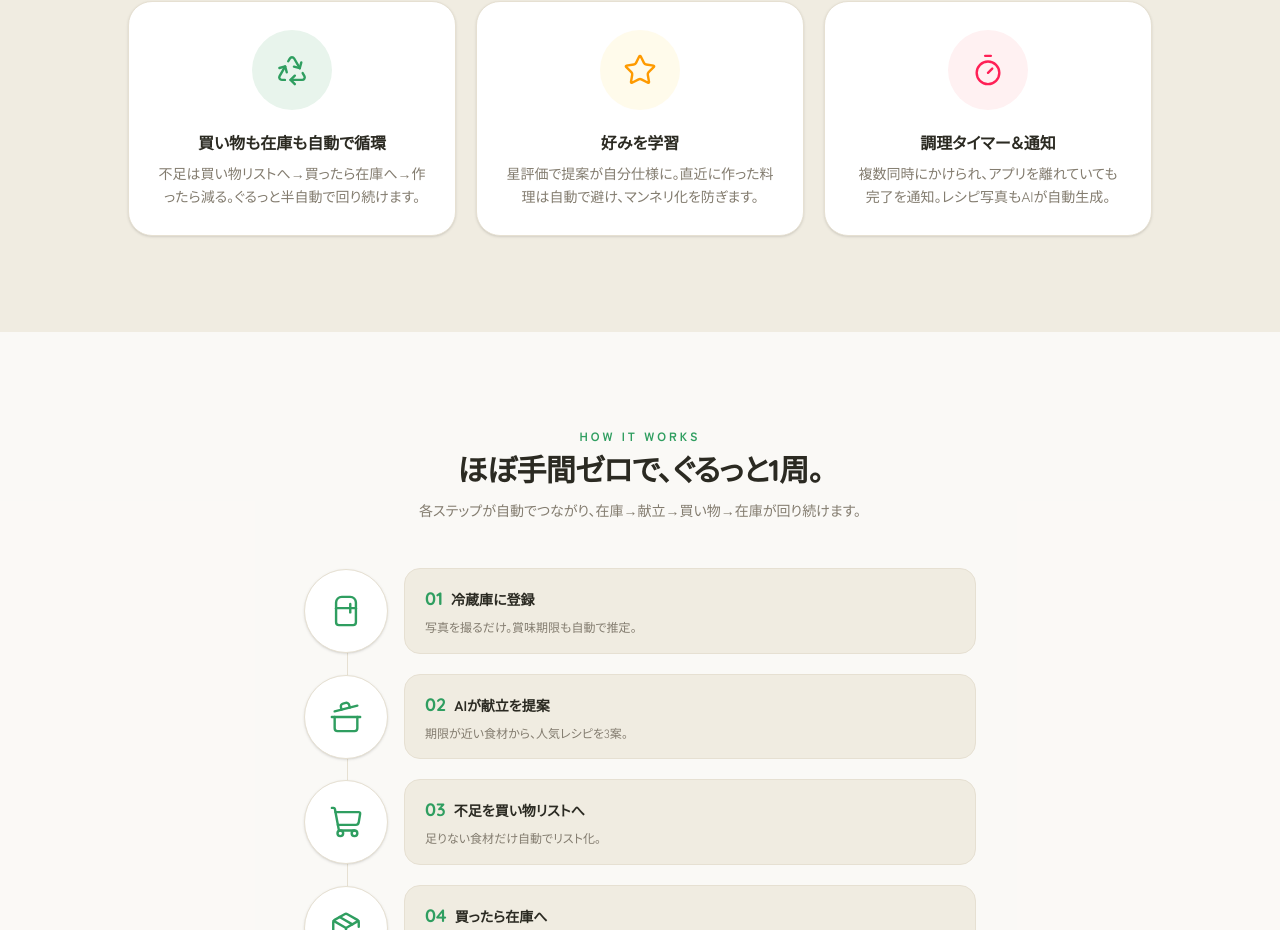
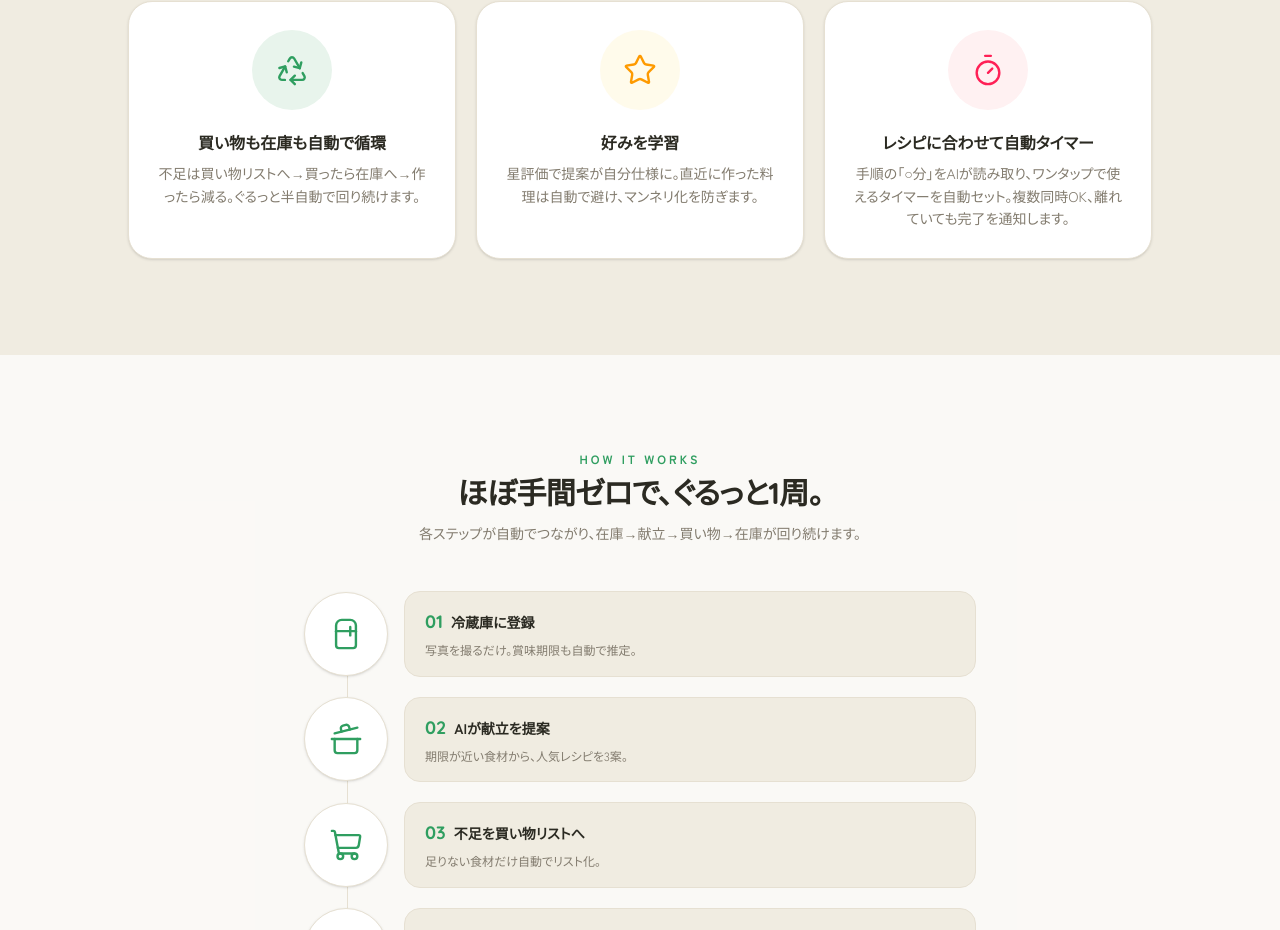
Before and after one commit to purusu0117/cooksync, a Next.js app: page /lp in a window 1280 px wide. Shown: the part 1532-2462 px from the top of the page. Built offline with nearby package versions, Linux system fonts and the light colour scheme.

Commit message:
copy(lp): highlight auto-set cooking timers from recipe steps
Timer feature now reads '手順の○分をAIが読み取りワンタップでタイマーを自動セット'
— surfaces the real differentiator (auto timers per recipe).

```diff
--- a/src/app/lp/page.tsx
+++ b/src/app/lp/page.tsx
@@ -69,8 +69,8 @@ const FEATURES: {
   },
   {
     Icon: Timer,
-    title: "調理タイマー＆通知",
-    desc: "複数同時にかけられ、アプリを離れていても完了を通知。レシピ写真もAIが自動生成。",
+    title: "レシピに合わせて自動タイマー",
+    desc: "手順の「○分」をAIが読み取り、ワンタップで使えるタイマーを自動セット。複数同時OK、離れていても完了を通知します。",
     color: "text-rose-500",
     tint: "bg-rose-50",
   },
```
